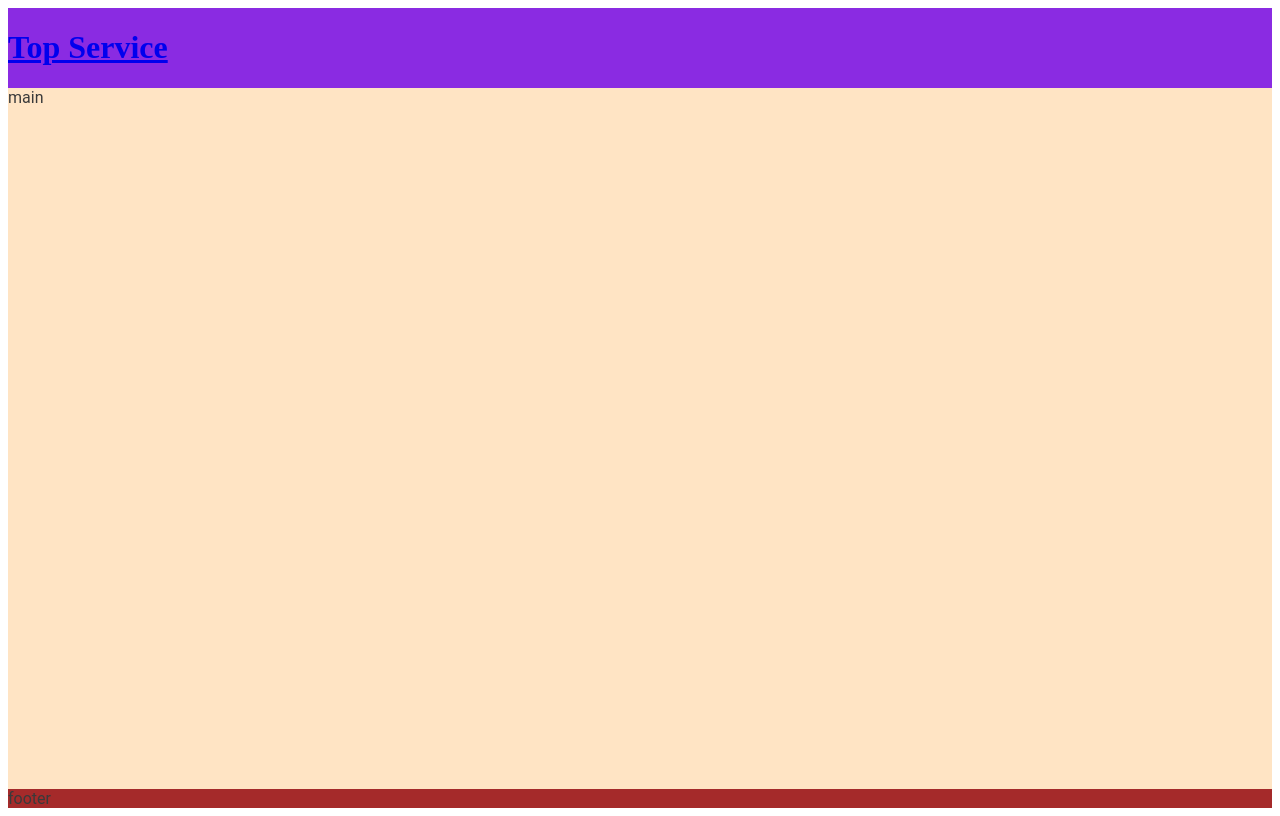
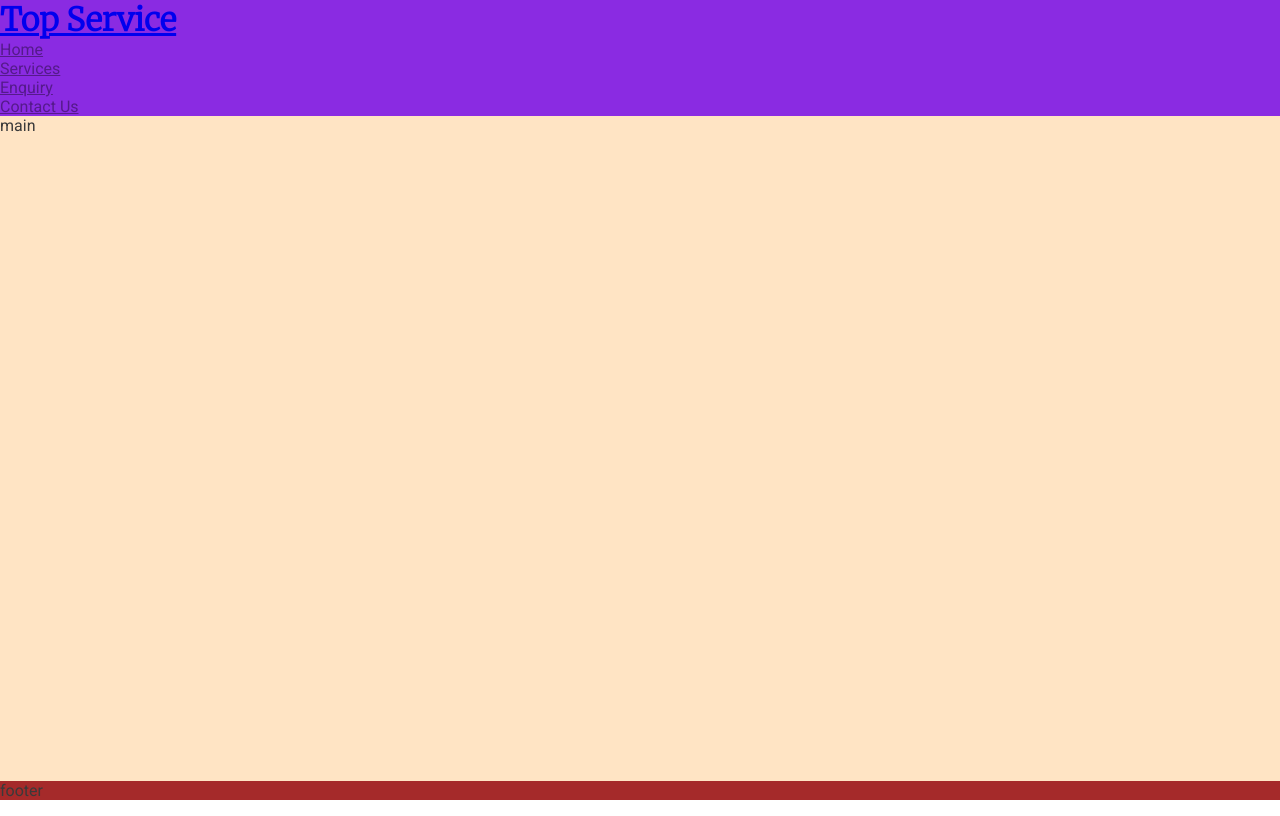
Before and after one commit to Flora-King/TopServices, a plain HTML site: page index.html in a window 1280 px wide. Drawn offline with Linux system fonts and the light colour scheme.

Commit message:
create nav bar structure

```diff
--- a/assets/css/style.css
+++ b/assets/css/style.css
@@ -1,7 +1,5 @@
 /* google fonts */
-@import url(<style>
 @import url('https://fonts.googleapis.com/css2?family=Merriweather:wght@300&family=Roboto:ital,wght@0,300;0,400;0,700;1,300;1,400;1,700&display=swap');
-</style>);
 
 
 /* general style */
--- a/index.html
+++ b/index.html
@@ -14,7 +14,15 @@
         <a href="index.html">
             <h1 id="logo">Top Service</h1>
         </a>
-        </header>
+        <nav>
+            <ul>
+                <li><a href="">Home</a></li>
+                <li><a href="">Services</a></li>
+                <li><a href="">Enquiry</a></li>
+                <li><a href="">Contact Us</a></li>
+            </ul>
+        </nav>
+    </header>
 
     <!-- main content -->
     <main>main</main>
```
